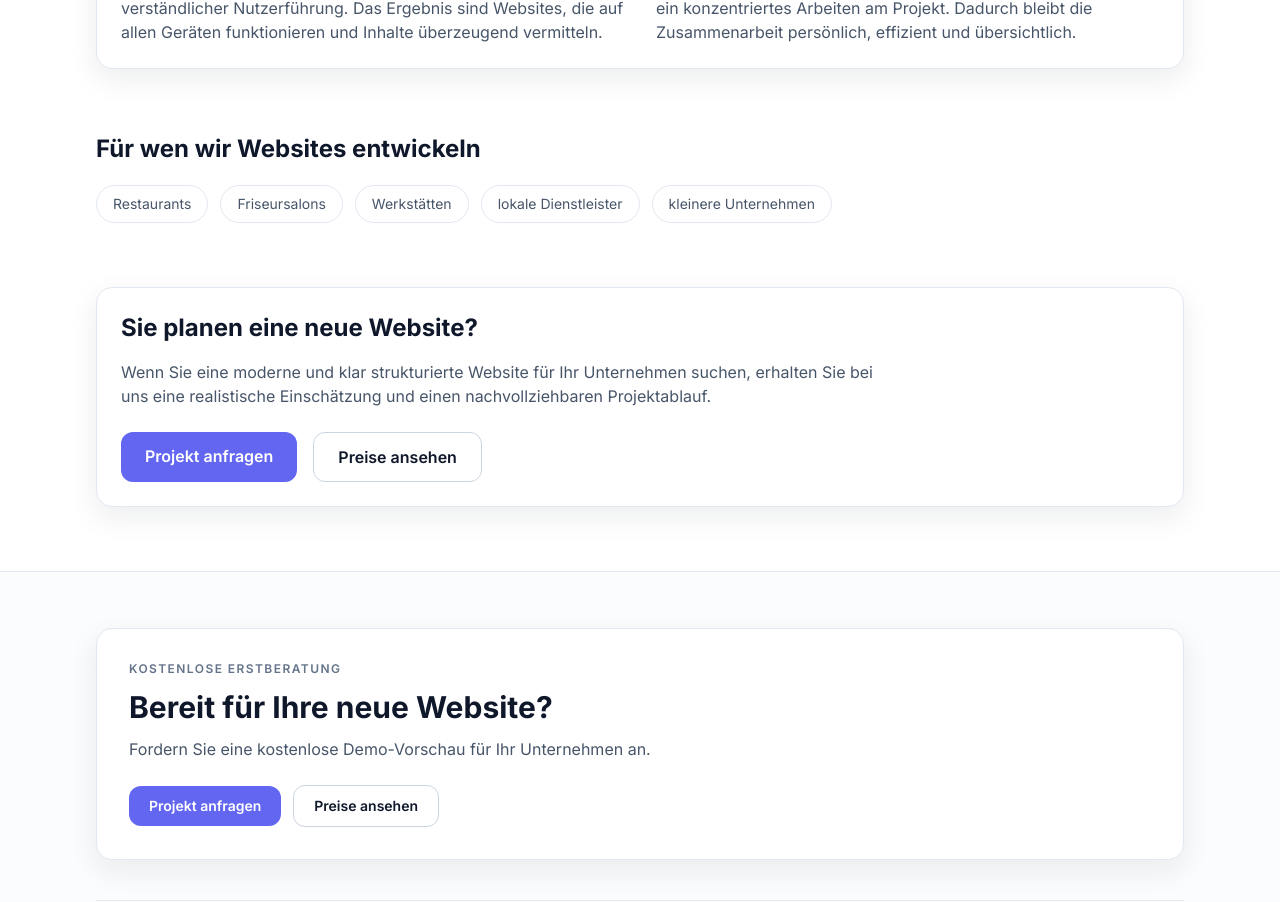
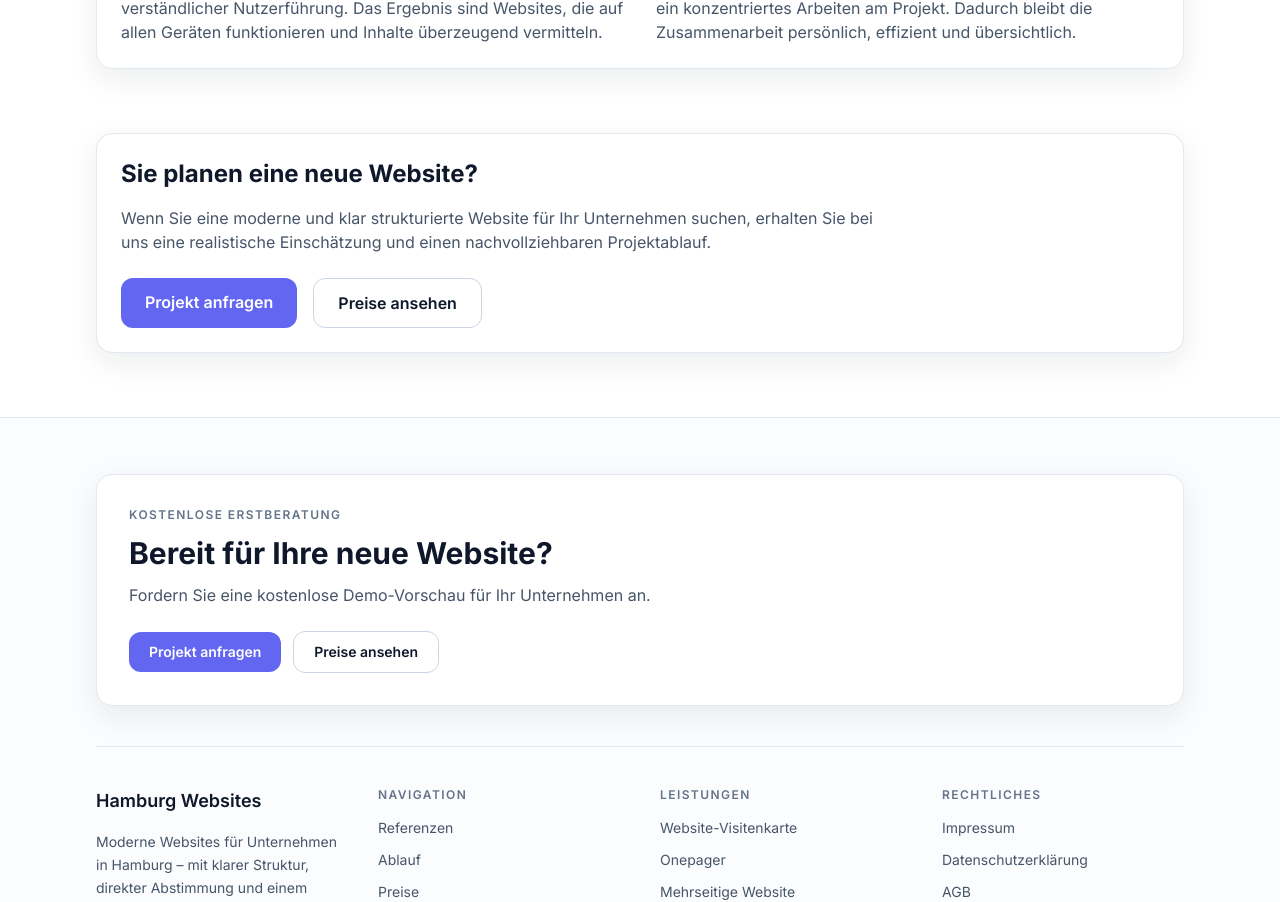
Before and after one commit to VonBismark1871/Hamburg-Website, a Next.js app: page /ueber-uns in a window 1280 px wide. Shown: the part 780-1682 px from the top of the page. Built offline with nearby package versions, Linux system fonts and the light colour scheme.

Commit message:
Remove industries tag section from Über uns page

```diff
--- a/pages/ueber-uns.js
+++ b/pages/ueber-uns.js
@@ -18,7 +18,6 @@ const trustCards = [
   },
 ];
 
-const industries = ['Restaurants', 'Friseursalons', 'Werkstätten', 'lokale Dienstleister', 'kleinere Unternehmen'];
 
 export default function UeberUnsPage() {
   return (
@@ -80,18 +79,6 @@ export default function UeberUnsPage() {
           </div>
         </section>
 
-        <section className="section-container pb-16" aria-labelledby="industries-heading">
-          <h2 id="industries-heading" className="text-2xl font-bold text-slateBlue">
-            Für wen wir Websites entwickeln
-          </h2>
-          <ul className="mt-5 flex flex-wrap gap-3">
-            {industries.map((industry) => (
-              <li key={industry} className="rounded-full border border-slate-200 bg-white px-4 py-2 text-sm text-slate-600">
-                {industry}
-              </li>
-            ))}
-          </ul>
-        </section>
 
         <section className="section-container pb-16" aria-labelledby="about-cta-heading">
           <div className="rounded-2xl border border-slate-200 bg-white p-6 shadow-soft">
```
